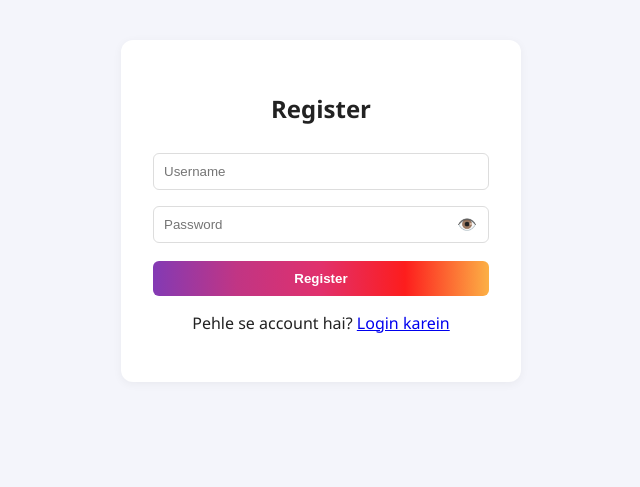
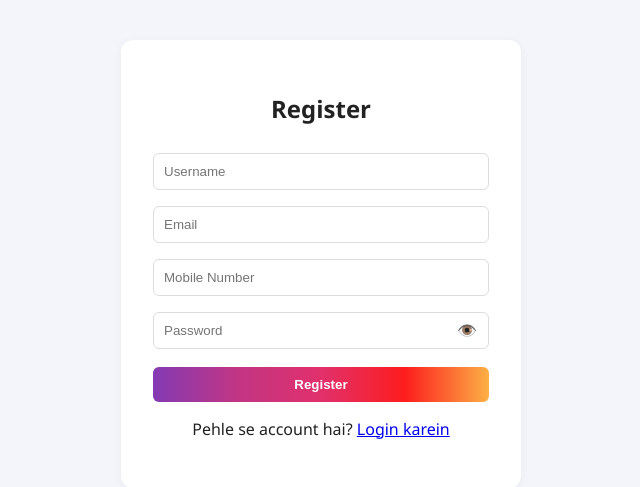
Before and after one commit to princekumar3232/Quizbuzz, a Flask app: page /register in a window 1280 px wide. Shown: the part 52-539 px from the top of the page, without its empty margins (319-959 px from the left). Run offline with Flask 3, Linux system fonts and the light colour scheme; some libraries are stand-ins or nearby versions.

Commit message:
Update register.html

```diff
--- a/templates/register.html
+++ b/templates/register.html
@@ -6,6 +6,8 @@
     {% if error %}<p class="error">{{ error }}</p>{% endif %}
     <form method="POST">
         <input type="text" name="username" placeholder="Username" required>
+        <input type="email" name="email" placeholder="Email" required>
+        <input type="tel" name="mobile_number" placeholder="Mobile Number" pattern="[0-9]{10}" maxlength="10" required>
         <div class="password-wrapper">
             <input type="password" name="password" id="password" placeholder="Password" required>
             <span class="toggle-eye" onclick="togglePassword('password', this)">👁️</span>
```
